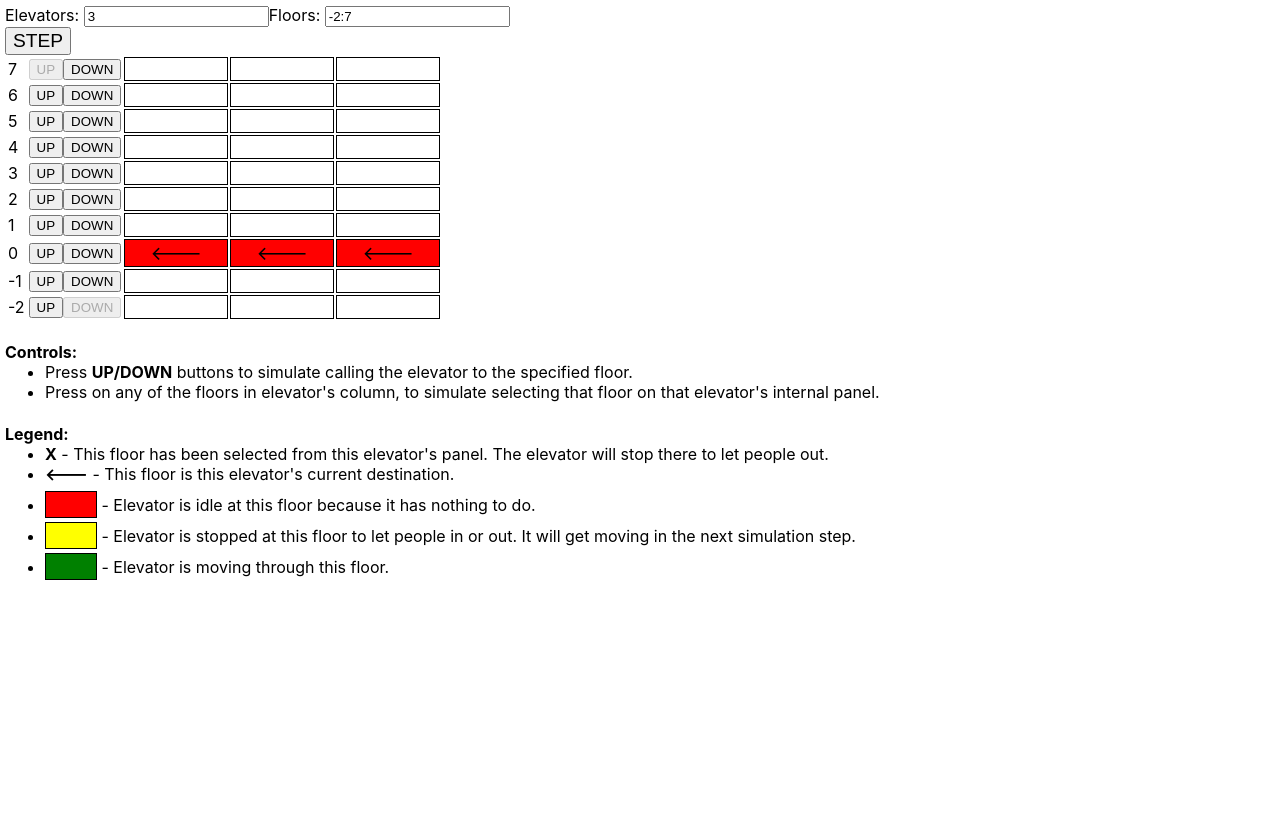
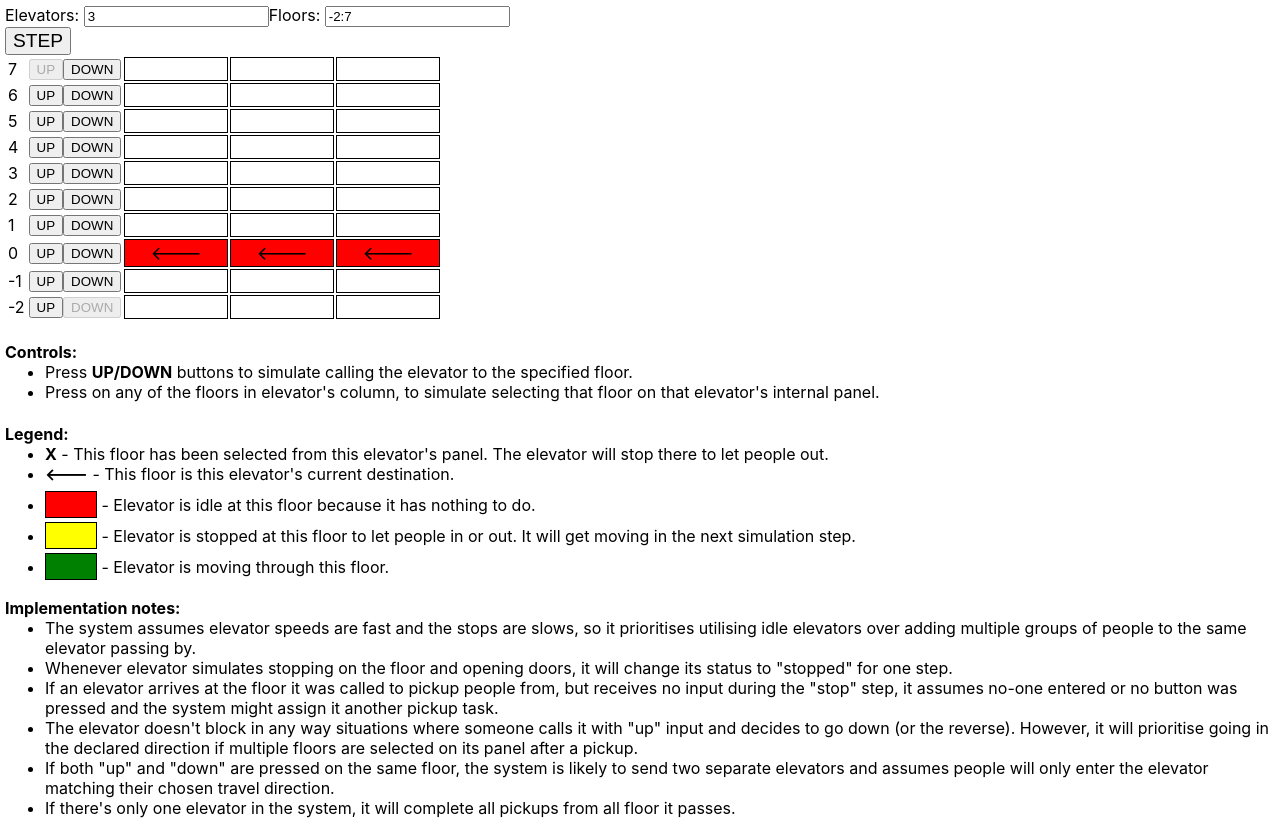
Before and after one commit to ignis05/elevator-system, a React (Create React App) app: page / in a window 1280 px wide. Before the commit the page ends 800 px from the top, so only its background shows below. Built offline with nearby package versions, Linux system fonts and the light colour scheme.

Commit message:
feat: behaviour notes on the website

```diff
--- a/src/components/ElevatorSystem/ElevatorSystem.tsx
+++ b/src/components/ElevatorSystem/ElevatorSystem.tsx
@@ -57,7 +57,8 @@ function ElevatorSystem() {
 	return (
 		<div className="main">
 			<div className="headerBar">
-				Elevators: <input type="number" value={elevatorCount} onChange={(e) => setElevatorCount(parseInt(e.target.value))} />
+				Elevators:{' '}
+				<input type="number" min="0" step="1" value={elevatorCount} onChange={(e) => setElevatorCount(parseInt(e.target.value))} />
 				Floors: <input type="text" value={floorsInput} onChange={(e) => setfloorsInput(e.target.value)} />
 				<button className="stepBtn" onClick={() => simulationStep()}>
 					STEP
@@ -137,6 +138,27 @@ function ElevatorSystem() {
 						<div className="floorField legend-field elevator-moving"></div> - Elevator is moving through this floor.
 					</li>
 				</ul>
+				<h4>Implementation notes:</h4>
+				<ul>
+					<li>
+						The system assumes elevator speeds are fast and the stops are slows, so it prioritises utilising idle elevators over adding
+						multiple groups of people to the same elevator passing by.
+					</li>
+					<li>Whenever elevator simulates stopping on the floor and opening doors, it will change its status to "stopped" for one step.</li>
+					<li>
+						If an elevator arrives at the floor it was called to pickup people from, but receives no input during the "stop" step, it
+						assumes no-one entered or no button was pressed and the system might assign it another pickup task.
+					</li>
+					<li>
+						The elevator doesn't block in any way situations where someone calls it with "up" input and decides to go down (or the reverse).
+						However, it will prioritise going in the declared direction if multiple floors are selected on its panel after a pickup.
+					</li>
+					<li>
+						If both "up" and "down" are pressed on the same floor, the system is likely to send two separate elevators and assumes people
+						will only enter the elevator matching their chosen travel direction.
+					</li>
+					<li>If there's only one elevator in the system, it will complete all pickups from all floor it passes.</li>
+				</ul>
 			</div>
 		</div>
 	)
```
